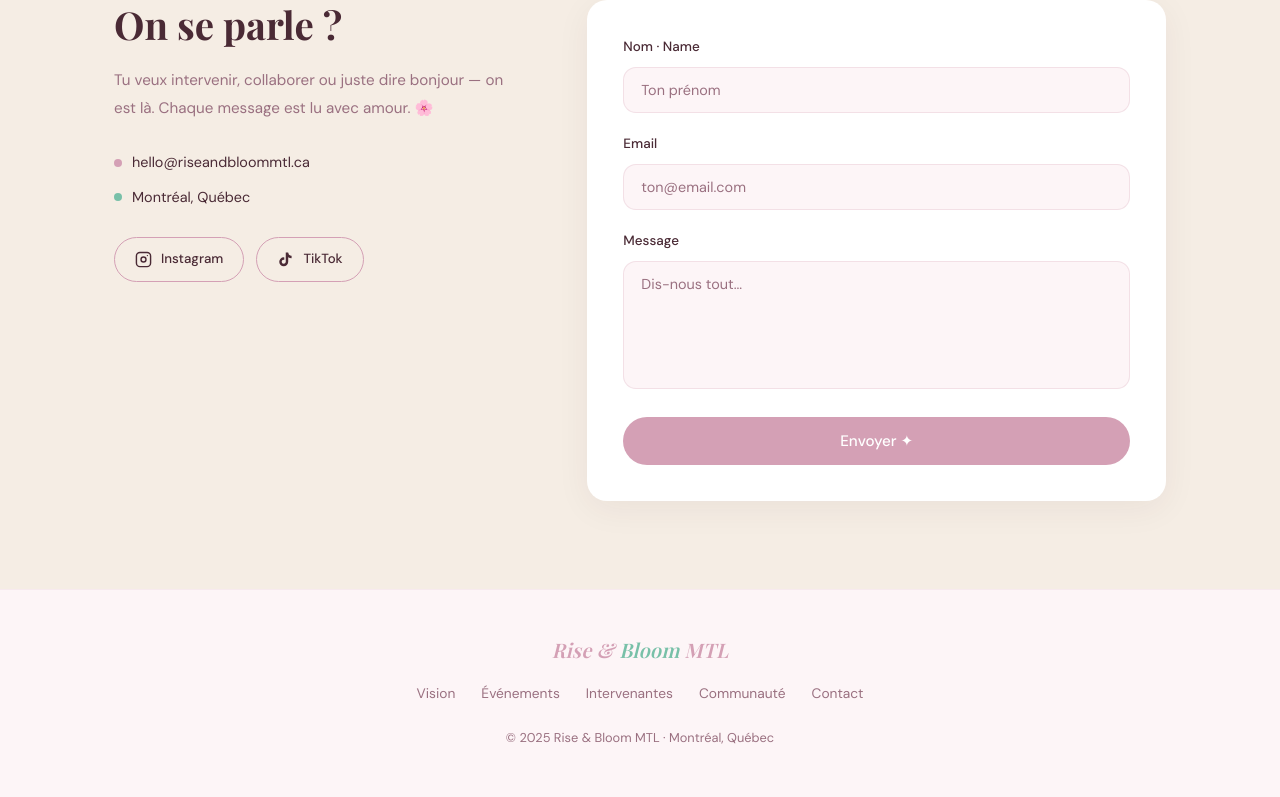
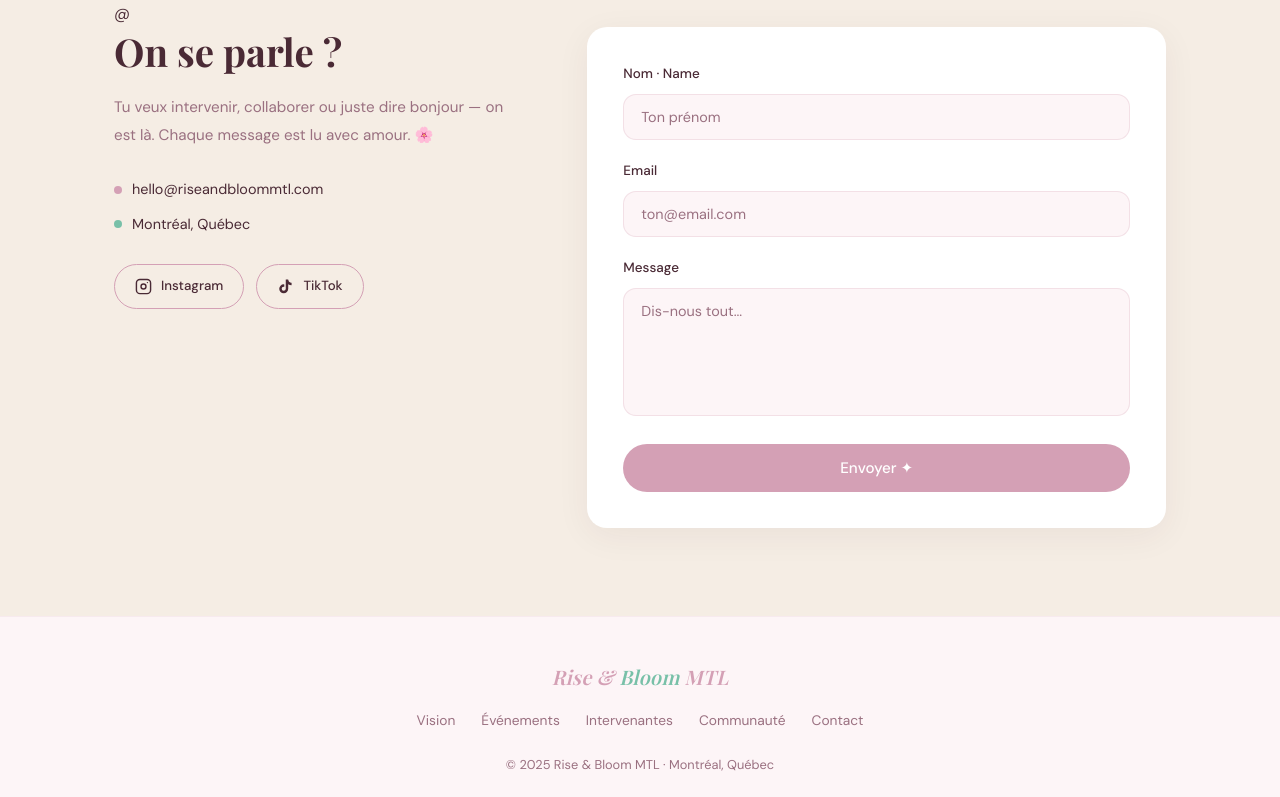
Before and after one commit to ghitadounia/rise-and-bloom-mtl, a React (Vite) app: page / in a window 1280 px wide. Shown: the part 4910-5707 px from the top of the page. Built offline with nearby package versions, Linux system fonts and the light colour scheme; a web font is replaced by a local one.

Commit message:
Update contact email, vite base, README domain

```diff
--- a/src/components/Contact.jsx
+++ b/src/components/Contact.jsx
@@ -34,7 +34,7 @@ export default function Contact() {
   return (
     <section id="contact">
       <div className="container">
-        <div className="contact-grid">
+       @ <div className="contact-grid">
 
           {/* Info */}
           <div className="contact-info fade-in">
@@ -46,7 +46,7 @@ export default function Contact() {
 
             <div className="contact-detail">
               <span className="c-dot" aria-hidden="true" />
-              <span>hello@riseandbloommtl.ca</span>
+              <span>hello@riseandbloommtl.com</span>
             </div>
             <div className="contact-detail">
               <span className="c-dot" style={{ backgroundColor: 'var(--jade-mint)' }} aria-hidden="true" />
--- a/vite.config.js
+++ b/vite.config.js
@@ -3,7 +3,7 @@ import react from '@vitejs/plugin-react'
 
 export default defineConfig({
   plugins: [react()],
-  base: '/rise-and-bloom-mtl/',
+  base: '/',
   build: {
     outDir: 'docs',
     emptyOutDir: true,
```
Also changed, not shown: 1 other file (tests, documents, lock files or other folders).
